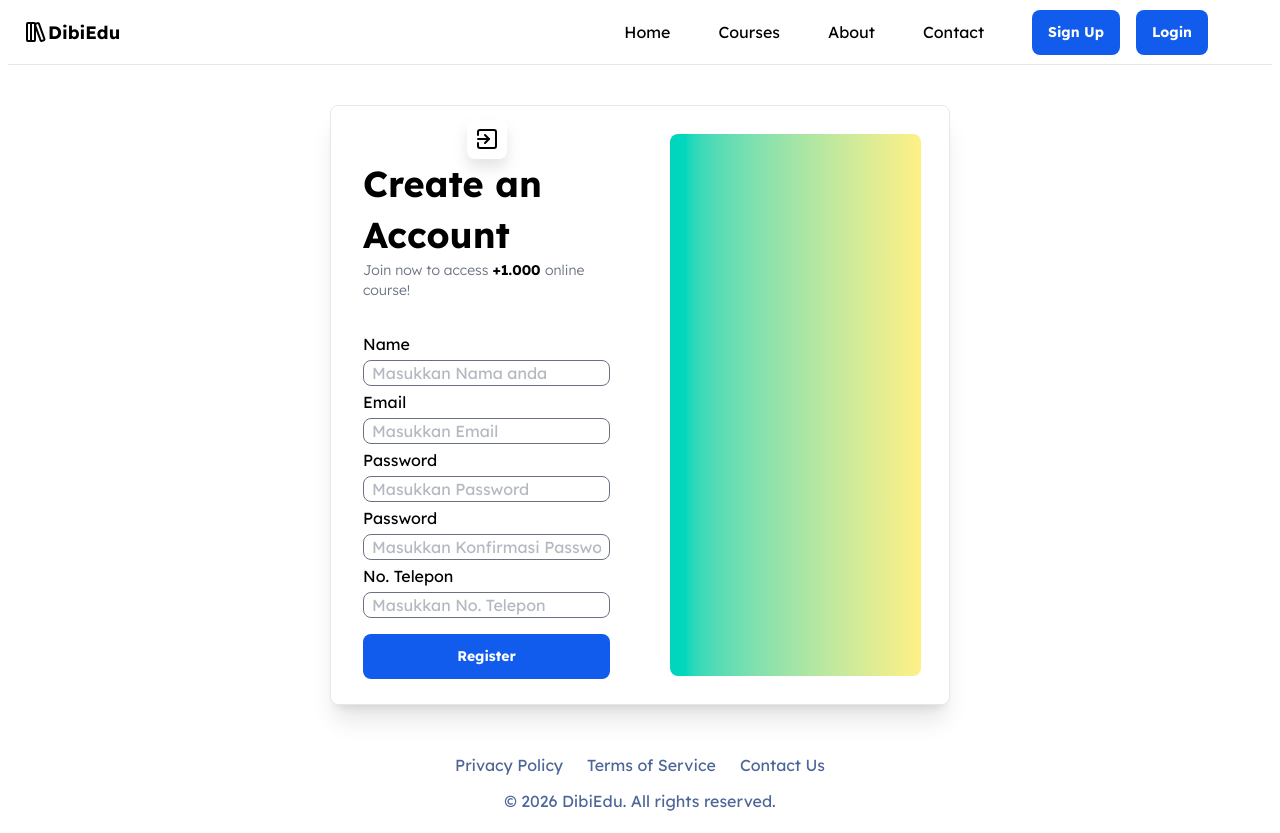
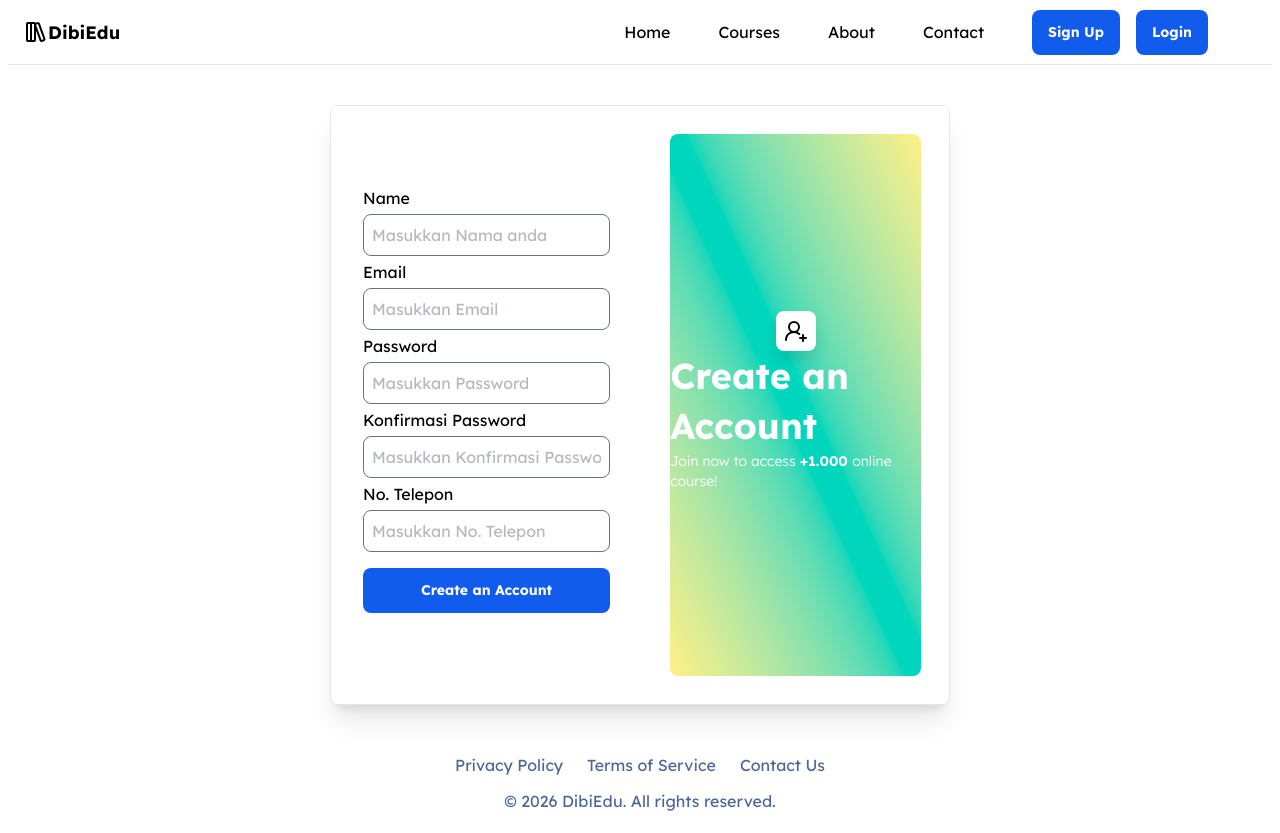
Before and after one commit to tirtanusa/fullstack-lms-app, a React (Vite) app in the folder frontend/: page /register in a window 1280 px wide. Built offline with nearby package versions, Linux system fonts and the light colour scheme.

Commit message:
feat: logic for validation in login and register

```diff
--- a/frontend/src/index.css
+++ b/frontend/src/index.css
@@ -26,7 +26,7 @@
   }
 
   input {
-    @apply border border-gray-500 rounded-lg px-2 placeholder-shown:text-gray-500;
+    @apply border border-gray-500 rounded-lg px-2 placeholder-shown:text-gray-500 py-2;
   }
 }
 
--- a/frontend/src/pages/Login/index.jsx
+++ b/frontend/src/pages/Login/index.jsx
@@ -38,16 +38,6 @@ const Login = () => {
       <div className="min-h-[80vh] flex justify-center items-center md:w-1/2 md:mx-auto">
         <div className="w-full h-150  bg-white rounded-lg shadow-xl border border-colborder flex  justify-between">
           <div className="flex flex-col w-full justify-center px-8 gap-6">
-            <div className="font-bold text-xl flex flex-col  mb-2 items-center">
-              <div className="drop-shadow-xl bg-white w-fit p-2 rounded-lg">
-                {" "}
-                <SquareArrowRightEnter />
-              </div>
-              <h2>Welcome back</h2>
-              <p className="text-sm font-light text-gray-500">
-                Please Log in to your account and start learning with us!
-              </p>
-            </div>
             <form onSubmit={handleSubmit} className="flex flex-col gap-1">
               {error && <p className="text-red-500">{error}</p>}
               <label htmlFor="email">Email</label>
@@ -73,7 +63,18 @@ const Login = () => {
             </form>
           </div>
           <div className="hidden lg:flex w-full  p-7">
-            <div className="w-full bg-linear-to-r from-teal-400 to-yellow-200 rounded-lg"></div>
+            <div className="w-full bg-linear-to-tr from-yellow-200 via-teal-400  to-yellow-200  rounded-lg flex flex-col justify-center">
+              <div className="font-bold text-xl flex flex-col  mb-2 items-center">
+                <div className="drop-shadow-xl bg-white w-fit p-2 rounded-lg">
+                  {" "}
+                  <SquareArrowRightEnter />
+                </div>
+                <h2 className="text-white">Welcome back</h2>
+                <p className="text-sm font-light text-white">
+                  Please Log in to your account and start learning with us!
+                </p>
+              </div>
+            </div>
           </div>
         </div>
       </div>
--- a/frontend/src/pages/Register/index.jsx
+++ b/frontend/src/pages/Register/index.jsx
@@ -1,4 +1,4 @@
-import { SquareArrowRightEnter } from "lucide-react";
+import { UserRoundPlus } from "lucide-react";
 import { useState } from "react";
 import { useNavigate } from "react-router";
 
@@ -9,6 +9,7 @@ const Register = () => {
   const [confirmationPassword, setConfirmationPassword] = useState("");
   const [phone, setPhone] = useState("");
   const [error, setError] = useState("");
+  const [errors, setErrors] = useState({});
 
   const navigate = useNavigate();
 
@@ -18,7 +19,10 @@ const Register = () => {
     try {
       const res = await fetch("http://127.0.0.1:8000/api/register", {
         method: "POST",
-        headers: { "Content-Type": "application/json" },
+        headers: {
+          "Content-Type": "application/json",
+          Accept: "application/json",
+        },
         body: JSON.stringify({
           name,
           email,
@@ -31,9 +35,10 @@ const Register = () => {
       const json = await res.json();
 
       if (json.success) {
-        navigate("/login"); // ✅ redirect setelah login
+        navigate("/succeed"); // ✅ redirect setelah login
       } else {
         setError(json.message);
+        setErrors(json.errors || {});
       }
     } catch (err) {
       setError(err.message);
@@ -44,46 +49,47 @@ const Register = () => {
     <div className="min-h-[80vh] flex justify-center items-center md:w-1/2 md:mx-auto">
       <div className="w-full h-150  bg-white rounded-lg shadow-xl border border-colborder flex  justify-between">
         <div className="flex flex-col w-full justify-center px-8 gap-6">
-          <div className="font-bold text-xl flex flex-col  mb-2 items-center">
-            <div className="drop-shadow-xl bg-white w-fit p-2 rounded-lg">
-              {" "}
-              <SquareArrowRightEnter />
-            </div>
-            <h2>Create an Account</h2>
-            <p className="text-sm font-light text-gray-500">
-              Join now to access{" "}
-              <span className="text-black font-bold">+1.000 </span>
-              online course!
-            </p>
-          </div>
           <form onSubmit={handleRegister} className="flex flex-col gap-1">
-            {error && <p className="text-red-500">{error}</p>}
+            {/*Tulisan error disini*/}
+            {error && <p className="text-red-500 text-sm mb-2">{error}</p>}
             <label htmlFor="name">Name</label>
             <input
               type="text"
               id="name"
               placeholder="Masukkan Nama anda"
+              required
               onChange={(e) => setName(e.target.value)}
+              className={errors.name ? "border-red-500" : ""}
             />
+
             <label htmlFor="email">Email</label>
             <input
               type="email"
               id="email"
               placeholder="Masukkan Email"
+              required
               onChange={(e) => setEmail(e.target.value)}
+              className={errors.email ? "border-red-500" : ""}
             />
+            {error.email && (
+              <p className="text-red-500 text-sm">{error.email[0]}</p>
+            )}
             <label htmlFor="password">Password</label>
             <input
               type="password"
               id="password"
               placeholder="Masukkan Password"
+              required
               onChange={(e) => setPassword(e.target.value)}
+              className={errors.password ? "border-red-500" : ""}
             />
-            <label htmlFor="confirmation-password">Password</label>
+            <label htmlFor="confirmation-password">Konfirmasi Password</label>
             <input
               type="password"
               id="confirmation-password"
               placeholder="Masukkan Konfirmasi Password"
+              required
+              className={errors.password ? "border-red-500" : ""}
               onChange={(e) => setConfirmationPassword(e.target.value)}
             />
             <label htmlFor="phone">No. Telepon</label>
@@ -91,6 +97,8 @@ const Register = () => {
               type="tel"
               id="phone"
               placeholder="Masukkan No. Telepon"
+              required
+              className={errors.phone ? "border-red-500" : ""}
               onChange={(e) => setPhone(e.target.value)}
             />
 
@@ -98,12 +106,25 @@ const Register = () => {
               type="submit"
               className="cursor-pointer w-full mx-auto my-3"
             >
-              Register
+              Create an Account
             </button>
           </form>
         </div>
         <div className="hidden lg:flex w-full  p-7">
-          <div className="w-full bg-linear-to-r from-teal-400 to-yellow-200 rounded-lg"></div>
+          <div className="w-full bg-linear-to-tr from-yellow-200 via-teal-400  to-yellow-200 rounded-lg flex flex-col justify-center">
+            <div className="font-bold text-xl flex flex-col  mb-2 items-center">
+              <div className="drop-shadow-xl bg-white w-fit p-2 rounded-lg">
+                {" "}
+                <UserRoundPlus />
+              </div>
+              <h2 className="text-white">Create an Account</h2>
+              <p className="text-sm font-light text-white">
+                Join now to access{" "}
+                <span className="text-white font-bold">+1.000 </span>
+                online course!
+              </p>
+            </div>
+          </div>
         </div>
       </div>
     </div>
```
